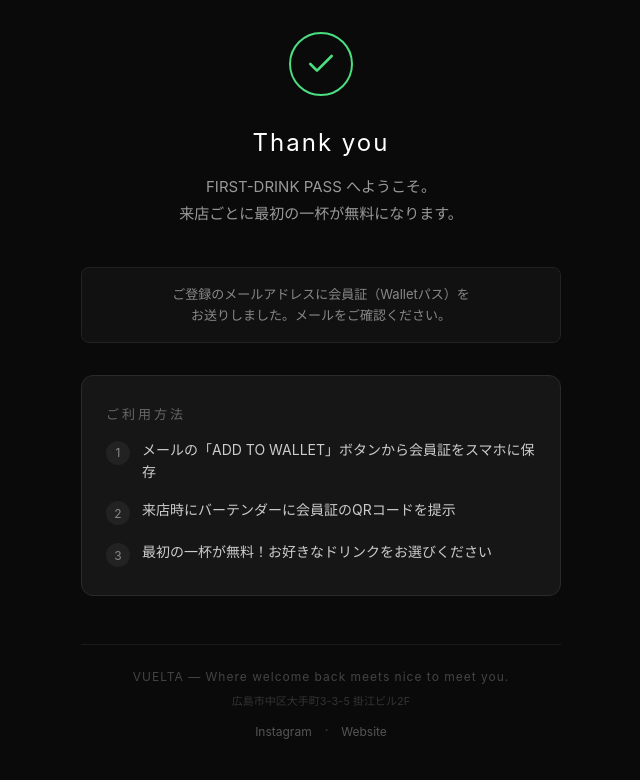
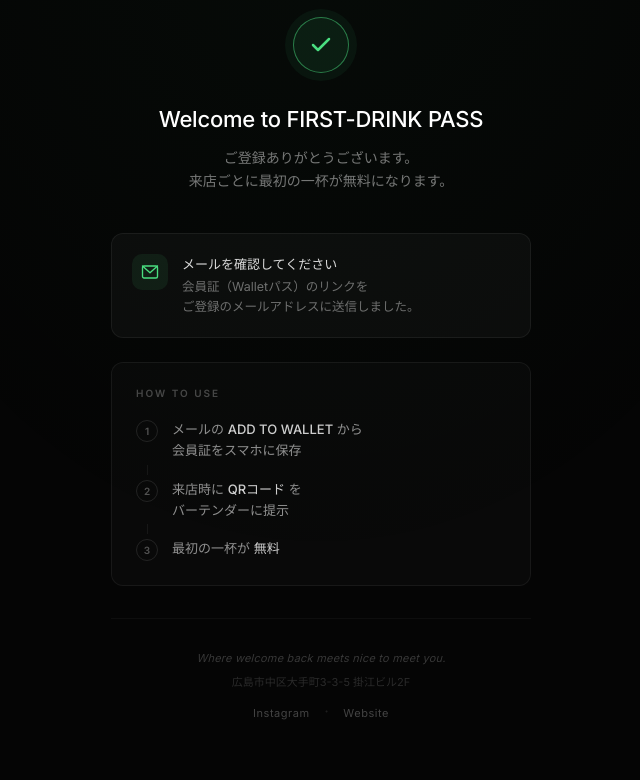
Before and after one commit to Yoshinari-futa/vuelta-sub, a website: page public/thanks.html in a window 1280 px wide. Shown: the part 95-875 px from the top of the page, without its empty margins (319-959 px from the left). Drawn offline with Linux system fonts and the light colour scheme.

Commit message:
Redesign thanks page and welcome email - stylish dark theme

```diff
--- a/public/thanks.html
+++ b/public/thanks.html
@@ -5,201 +5,192 @@
     <meta name="viewport" content="width=device-width, initial-scale=1.0">
     <title>Welcome | VUELTA FIRST-DRINK PASS</title>
     <style>
+        @import url('https://fonts.googleapis.com/css2?family=Inter:wght@300;400;500;600&display=swap');
         * { margin: 0; padding: 0; box-sizing: border-box; }
         body {
-            font-family: -apple-system, BlinkMacSystemFont, 'Segoe UI', 'Helvetica Neue', sans-serif;
-            background: #0a0a0a;
-            color: #e0e0e0;
+            font-family: 'Inter', -apple-system, BlinkMacSystemFont, 'Segoe UI', sans-serif;
+            background: #050505;
+            color: #e8e8e8;
             min-height: 100vh;
             display: flex;
-            flex-direction: column;
             align-items: center;
             justify-content: center;
             padding: 40px 20px;
+            overflow-x: hidden;
         }
-        .container {
-            max-width: 480px;
-            width: 100%;
-            text-align: center;
+        body::before {
+            content: '';
+            position: fixed;
+            top: 0; left: 0; right: 0; bottom: 0;
+            background: radial-gradient(ellipse at 50% 0%, rgba(74,222,128,0.03) 0%, transparent 60%);
+            pointer-events: none;
+            z-index: 0;
         }
-        .logo {
-            font-size: 32px;
-            letter-spacing: 12px;
-            color: #fff;
-            margin-bottom: 48px;
-            font-weight: 300;
+        .page { max-width: 420px; width: 100%; position: relative; z-index: 1; }
+        .brand { text-align: center; margin-bottom: 56px; }
+        .brand-name {
+            font-size: 13px; font-weight: 500; letter-spacing: 0.35em;
+            color: rgba(255,255,255,0.4); text-transform: uppercase;
         }
-        .check-icon {
-            width: 64px;
-            height: 64px;
-            border: 2px solid #4ade80;
-            border-radius: 50%;
-            display: flex;
-            align-items: center;
-            justify-content: center;
-            margin: 0 auto 32px;
+        .success-icon { width: 56px; height: 56px; margin: 0 auto 32px; position: relative; }
+        .success-icon::before {
+            content: ''; position: absolute; inset: -8px; border-radius: 50%;
+            background: rgba(74,222,128,0.06); animation: pulse 2.5s ease-in-out infinite;
         }
-        .check-icon svg {
-            width: 32px;
-            height: 32px;
-            stroke: #4ade80;
+        .success-circle {
+            width: 56px; height: 56px; border-radius: 50%;
+            border: 1.5px solid rgba(74,222,128,0.5);
+            display: flex; align-items: center; justify-content: center;
+            position: relative; background: rgba(74,222,128,0.04);
         }
-        h1 {
-            font-size: 24px;
-            font-weight: 400;
-            color: #fff;
-            margin-bottom: 16px;
-            letter-spacing: 2px;
+        .success-circle svg {
+            width: 24px; height: 24px; stroke: #4ade80;
+            stroke-width: 2.5; fill: none; stroke-linecap: round; stroke-linejoin: round;
         }
-        .subtitle {
-            font-size: 15px;
-            color: #999;
-            line-height: 1.8;
-            margin-bottom: 40px;
+        .content { text-align: center; margin-bottom: 40px; }
+        .title {
+            font-size: 22px; font-weight: 500; color: #fff;
+            letter-spacing: -0.01em; margin-bottom: 12px; line-height: 1.3;
         }
-        .card {
-            background: #161616;
-            border: 1px solid #2a2a2a;
-            border-radius: 12px;
-            padding: 28px 24px;
-            margin-bottom: 32px;
-            text-align: left;
+        .desc { font-size: 14px; color: rgba(255,255,255,0.45); line-height: 1.7; }
+        .notice {
+            display: flex; align-items: flex-start; gap: 14px;
+            background: rgba(255,255,255,0.03); border: 1px solid rgba(255,255,255,0.06);
+            border-radius: 12px; padding: 20px; margin-bottom: 24px;
         }
-        .card-title {
-            font-size: 13px;
-            color: #666;
-            letter-spacing: 3px;
-            text-transform: uppercase;
-            margin-bottom: 16px;
+        .notice-icon {
+            width: 36px; height: 36px; border-radius: 10px;
+            background: rgba(74,222,128,0.08);
+            display: flex; align-items: center; justify-content: center; flex-shrink: 0;
         }
-        .card-step {
-            display: flex;
-            align-items: flex-start;
-            gap: 12px;
-            margin-bottom: 16px;
+        .notice-icon svg { width: 18px; height: 18px; stroke: #4ade80; stroke-width: 1.8; fill: none; }
+        .notice-title { font-size: 13px; font-weight: 500; color: rgba(255,255,255,0.85); margin-bottom: 4px; }
+        .notice-text { font-size: 12.5px; color: rgba(255,255,255,0.4); line-height: 1.6; }
+        .steps {
+            background: rgba(255,255,255,0.02); border: 1px solid rgba(255,255,255,0.06);
+            border-radius: 12px; padding: 24px; margin-bottom: 32px;
         }
-        .card-step:last-child { margin-bottom: 0; }
-        .step-num {
-            width: 24px;
-            height: 24px;
-            border-radius: 50%;
-            background: #222;
-            color: #888;
-            font-size: 12px;
-            display: flex;
-            align-items: center;
-            justify-content: center;
-            flex-shrink: 0;
-            margin-top: 2px;
+        .steps-label {
+            font-size: 10px; font-weight: 600; letter-spacing: 0.2em;
+            text-transform: uppercase; color: rgba(255,255,255,0.25); margin-bottom: 20px;
         }
-        .step-text {
-            font-size: 14px;
-            color: #ccc;
-            line-height: 1.6;
+        .step { display: flex; align-items: flex-start; gap: 14px; position: relative; }
+        .step + .step { margin-top: 18px; }
+        .step + .step::before {
+            content: ''; position: absolute; left: 11px; top: -14px;
+            width: 1px; height: 10px; background: rgba(255,255,255,0.06);
         }
+        .step-dot {
+            width: 22px; height: 22px; border-radius: 50%;
+            border: 1px solid rgba(255,255,255,0.1);
+            display: flex; align-items: center; justify-content: center;
+            flex-shrink: 0; margin-top: 1px;
+        }
+        .step-dot span { font-size: 10px; font-weight: 600; color: rgba(255,255,255,0.3); }
+        .step-content { font-size: 13px; color: rgba(255,255,255,0.55); line-height: 1.6; }
+        .step-content strong { color: rgba(255,255,255,0.8); font-weight: 500; }
+        .wallet-section { text-align: center; margin-bottom: 40px; }
         .wallet-btn {
-            display: inline-block;
-            padding: 16px 40px;
-            background: #fff;
-            color: #0a0a0a;
-            text-decoration: none;
-            font-weight: 600;
-            font-size: 14px;
-            letter-spacing: 2px;
-            border-radius: 8px;
-            transition: all 0.2s;
-            margin-bottom: 12px;
+            display: inline-flex; align-items: center; gap: 8px;
+            padding: 14px 32px; background: #fff; color: #050505;
+            text-decoration: none; font-weight: 600; font-size: 13px;
+            letter-spacing: 0.08em; border-radius: 100px;
+            transition: all 0.25s cubic-bezier(0.4, 0, 0.2, 1);
         }
         .wallet-btn:hover {
-            background: #e0e0e0;
-            transform: translateY(-1px);
+            background: #e8e8e8; transform: translateY(-1px);
+            box-shadow: 0 8px 24px rgba(0,0,0,0.4);
         }
-        .wallet-note {
-            font-size: 12px;
-            color: #666;
-            margin-top: 8px;
-        }
+        .wallet-btn svg { width: 16px; height: 16px; transition: transform 0.25s ease; }
+        .wallet-btn:hover svg { transform: translateX(2px); }
+        .wallet-sub { font-size: 11px; color: rgba(255,255,255,0.25); margin-top: 10px; }
         .hidden { display: none; }
         .footer {
-            margin-top: 48px;
-            padding-top: 24px;
-            border-top: 1px solid #1a1a1a;
-            text-align: center;
+            text-align: center; padding-top: 32px;
+            border-top: 1px solid rgba(255,255,255,0.04);
         }
         .footer-tagline {
-            font-size: 12px;
-            color: #444;
-            letter-spacing: 1px;
-            margin-bottom: 8px;
+            font-size: 11px; color: rgba(255,255,255,0.2);
+            letter-spacing: 0.02em; font-style: italic; margin-bottom: 8px;
         }
-        .footer-address {
-            font-size: 11px;
-            color: #333;
+        .footer-address { font-size: 11px; color: rgba(255,255,255,0.15); margin-bottom: 12px; }
+        .footer-links a {
+            color: rgba(255,255,255,0.25); text-decoration: none;
+            font-size: 11px; letter-spacing: 0.05em; transition: color 0.2s;
         }
-        .footer-links {
-            margin-top: 12px;
+        .footer-links a:hover { color: rgba(255,255,255,0.5); }
+        .footer-links span { color: rgba(255,255,255,0.1); margin: 0 10px; }
+        @keyframes pulse {
+            0%, 100% { transform: scale(1); opacity: 1; }
+            50% { transform: scale(1.15); opacity: 0.5; }
         }
-        .footer-links a {
-            color: #555;
-            text-decoration: none;
-            font-size: 12px;
-            margin: 0 8px;
+        @keyframes fadeUp {
+            from { opacity: 0; transform: translateY(16px); }
+            to { opacity: 1; transform: translateY(0); }
         }
-        .footer-links a:hover { color: #888; }
-        .email-note {
-            background: #111;
-            border: 1px solid #222;
-            border-radius: 8px;
-            padding: 16px;
-            margin-bottom: 32px;
-            font-size: 13px;
-            color: #888;
-            line-height: 1.6;
-        }
+        .brand { animation: fadeUp 0.6s ease-out; }
+        .success-icon { animation: fadeUp 0.6s ease-out 0.1s both; }
+        .content { animation: fadeUp 0.6s ease-out 0.2s both; }
+        .notice { animation: fadeUp 0.6s ease-out 0.3s both; }
+        .steps { animation: fadeUp 0.6s ease-out 0.4s both; }
+        .wallet-section { animation: fadeUp 0.6s ease-out 0.5s both; }
+        .footer { animation: fadeUp 0.6s ease-out 0.6s both; }
+        @media (prefers-reduced-motion: reduce) { *, *::before { animation: none !important; } }
     </style>
 </head>
 <body>
-    <div class="container">
-        <div class="logo">VUELTA</div>
-        <div class="check-icon">
-            <svg viewBox="0 0 24 24" fill="none" stroke-width="2" stroke-linecap="round" stroke-linejoin="round">
-                <polyline points="20 6 9 17 4 12"></polyline>
-            </svg>
-        </div>
-        <h1>Thank you</h1>
-        <p class="subtitle">
-            FIRST-DRINK PASS へようこそ。<br>
-            来店ごとに最初の一杯が無料になります。
-        </p>
-        <div class="email-note">
-            ご登録のメールアドレスに会員証（Walletパス）を<br>お送りしました。メールをご確認ください。
-        </div>
-        <div class="card">
-            <div class="card-title">ご利用方法</div>
-            <div class="card-step">
-                <span class="step-num">1</span>
-                <span class="step-text">メールの「ADD TO WALLET」ボタンから会員証をスマホに保存</span>
-            </div>
-            <div class="card-step">
-                <span class="step-num">2</span>
-                <span class="step-text">来店時にバーテンダーに会員証のQRコードを提示</span>
-            </div>
-            <div class="card-step">
-                <span class="step-num">3</span>
-                <span class="step-text">最初の一杯が無料！お好きなドリンクをお選びください</span>
+    <div class="page">
+        <div class="brand"><div class="brand-name">VUELTA</div></div>
+        <div class="success-icon">
+            <div class="success-circle">
+                <svg viewBox="0 0 24 24"><polyline points="20 6 9 17 4 12"></polyline></svg>
             </div>
         </div>
-        <div id="wallet-section" class="hidden">
-            <a href="#" id="wallet-link" class="wallet-btn">ADD TO WALLET</a>
-            <p class="wallet-note">上のボタンからも追加できます</p>
+        <div class="content">
+            <h1 class="title">Welcome to FIRST-DRINK PASS</h1>
+            <p class="desc">ご登録ありがとうございます。<br>来店ごとに最初の一杯が無料になります。</p>
+        </div>
+        <div class="notice">
+            <div class="notice-icon">
+                <svg viewBox="0 0 24 24" stroke-linecap="round" stroke-linejoin="round">
+                    <rect x="2" y="4" width="20" height="16" rx="2"></rect>
+                    <path d="M22 4L12 13L2 4"></path>
+                </svg>
+            </div>
+            <div class="notice-body">
+                <div class="notice-title">メールを確認してください</div>
+                <div class="notice-text">会員証（Walletパス）のリンクを<br>ご登録のメールアドレスに送信しました。</div>
+            </div>
+        </div>
+        <div class="steps">
+            <div class="steps-label">How to use</div>
+            <div class="step">
+                <div class="step-dot"><span>1</span></div>
+                <div class="step-content">メールの <strong>ADD TO WALLET</strong> から<br>会員証をスマホに保存</div>
+            </div>
+            <div class="step">
+                <div class="step-dot"><span>2</span></div>
+                <div class="step-content">来店時に <strong>QRコード</strong> を<br>バーテンダーに提示</div>
+            </div>
+            <div class="step">
+                <div class="step-dot"><span>3</span></div>
+                <div class="step-content">最初の一杯が <strong>無料</strong></div>
+            </div>
+        </div>
+        <div id="wallet-section" class="wallet-section hidden">
+            <a href="#" id="wallet-link" class="wallet-btn">
+                ADD TO WALLET
+                <svg viewBox="0 0 24 24" fill="none" stroke="currentColor" stroke-width="2" stroke-linecap="round" stroke-linejoin="round"><path d="M5 12h14M12 5l7 7-7 7"/></svg>
+            </a>
+            <p class="wallet-sub">メールからも追加できます</p>
         </div>
         <div class="footer">
-            <p class="footer-tagline">VUELTA — Where welcome back meets nice to meet you.</p>
+            <p class="footer-tagline">Where welcome back meets nice to meet you.</p>
             <p class="footer-address">広島市中区大手町3-3-5 掛江ビル2F</p>
             <div class="footer-links">
-                <a href="https://www.instagram.com/vuelta_bar" target="_blank">Instagram</a>
-                <span style="color:#333">·</span>
-                <a href="https://www.vuelta.jp/" target="_blank">Website</a>
+                <a href="https://www.instagram.com/vuelta_bar" target="_blank" rel="noopener">Instagram</a>
+                <span>&middot;</span>
+                <a href="https://www.vuelta.jp/" target="_blank" rel="noopener">Website</a>
             </div>
         </div>
     </div>
```
Also changed, not shown: api/webhook/stripe.js (+88 -18 lines).
